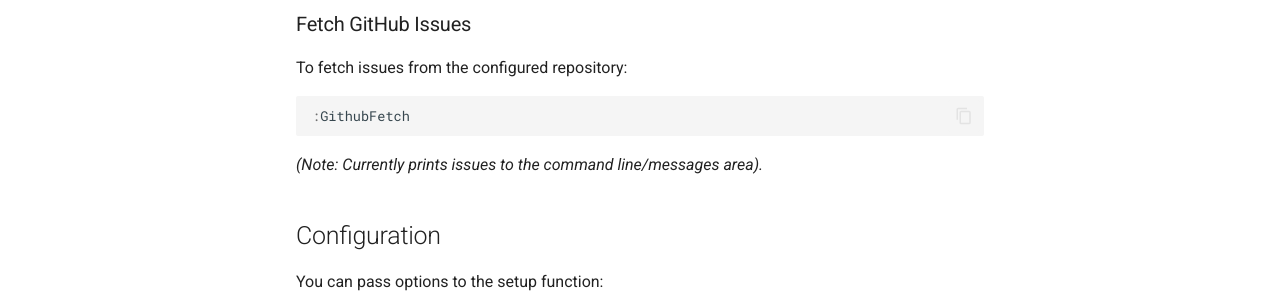
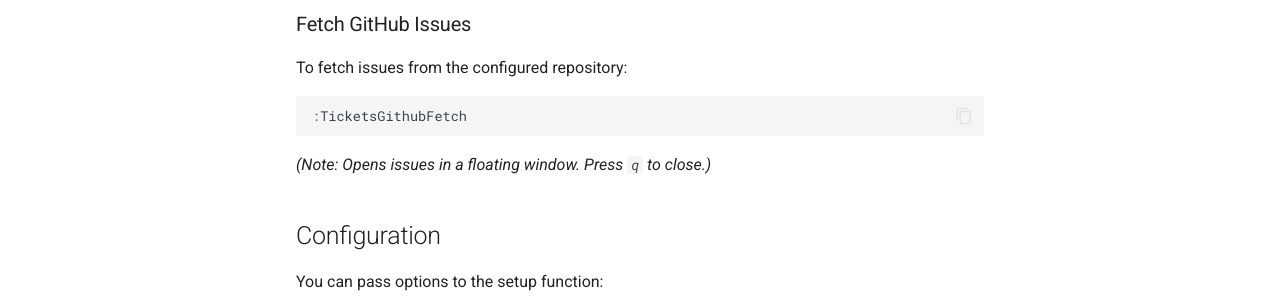
Before and after one commit to MarvinHauke/tickets.nvim, an MkDocs documentation site: the page built from docs/quickstart.md, in a window 1280 px wide and 1268 px high. Shown: the part 781-1081 px from the top of the window. Built offline with MkDocs 1.6.1 and Material for MkDocs 9.7.7, drawn with Linux system fonts in a browser that asks for light colours; comment, search, counter and statistics services are not loaded.

Commit message:
feat: add gh CLI authentication and fix documentation
## Documentation Fix (closes #9)
- Update quickstart.md to use correct command name `:TicketsGithubFetch`
- Update note to reflect floating window behavior instead of CLI output

## gh CLI Authentication Implementation (closes #8)
Add support for GitHub CLI authentication with smart fallback:

### New Functions
- `is_gh_available()`: Checks if gh CLI is installed and authenticated
- `fetch_issues_gh()`: Fetches issues using `gh api` via vim.fn.jobstart()
- `fetch_issues_curl()`: Refactored existing curl implementation as fallback

### Authentication Flow
1. Try gh CLI first if available (checks `gh auth status`)
2. Fall back to curl + GITHUB_TOKEN if gh not available
3. Show helpful error if neither method is configured

### Benefits
- Works with both SSH and HTTPS remotes
- More secure (uses gh's keychain storage)
- No separate token needed if gh is configured
- Maintains backward compatibility with GITHUB_TOKEN

🤖 Generated with [Claude Code](https://claude.com/claude-code)

Co-Authored-By: Claude <noreply@anthropic.com>

````diff
--- a/docs/quickstart.md
+++ b/docs/quickstart.md
@@ -30,10 +30,10 @@ To open your designated todo file in a floating window:
 To fetch issues from the configured repository:
 
 ```vim
-:GithubFetch
+:TicketsGithubFetch
 ```
 
-*(Note: Currently prints issues to the command line/messages area).*
+*(Note: Opens issues in a floating window. Press `q` to close.)*
 
 ## Configuration
 
````
Also changed, not shown: 1 other file.
